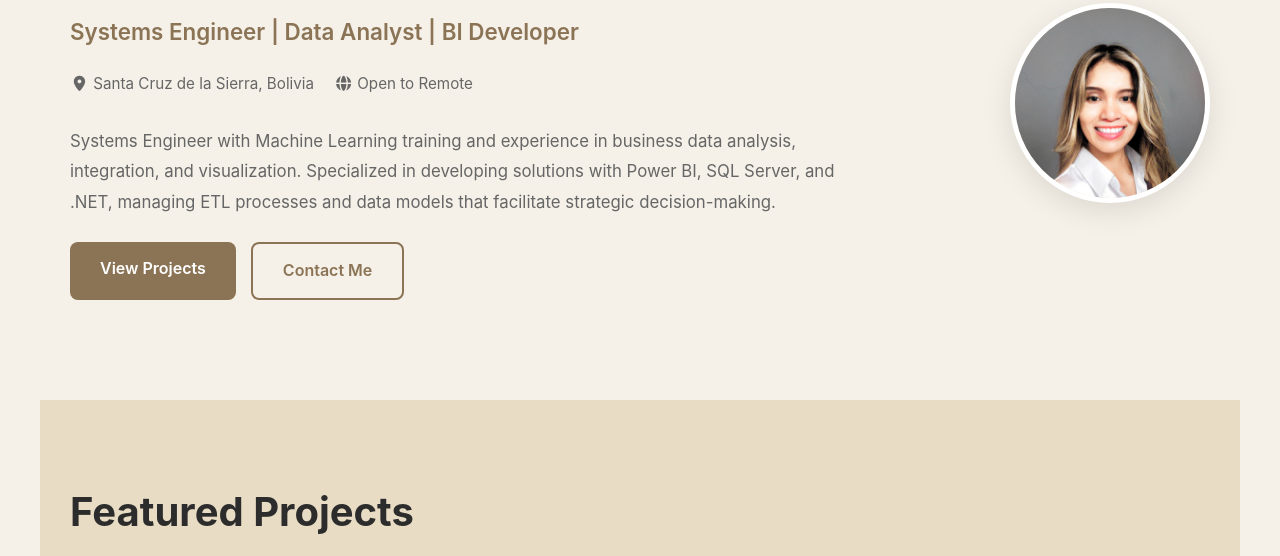
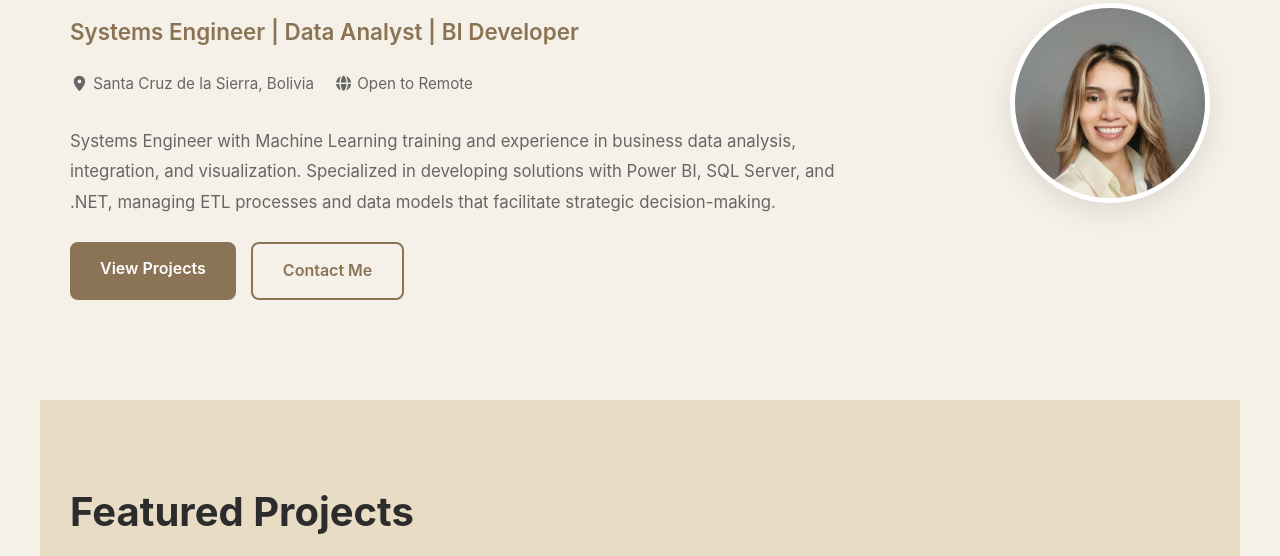
Before and after one commit to accladeram/accladera-resume, a plain HTML site: page index.html in a window 1280 px wide. Shown: the part 243-799 px from the top of the page. Drawn offline with Linux system fonts and the light colour scheme.

Commit message:
cambio de perfil

```diff
--- a/index.html
+++ b/index.html
@@ -39,7 +39,7 @@
             </div>
         </div>
         <div class="hero-photo">
-            <img src="./assets/cv.jpg" alt="Ana Carolina">
+            <img src="./assets/cv.jpeg" alt="Ana Carolina">
             <!-- 👤 -->
         </div>
     </section>
```
Also changed, not shown: assets/cv.jpeg (added), assets/cv.jpg (deleted).
